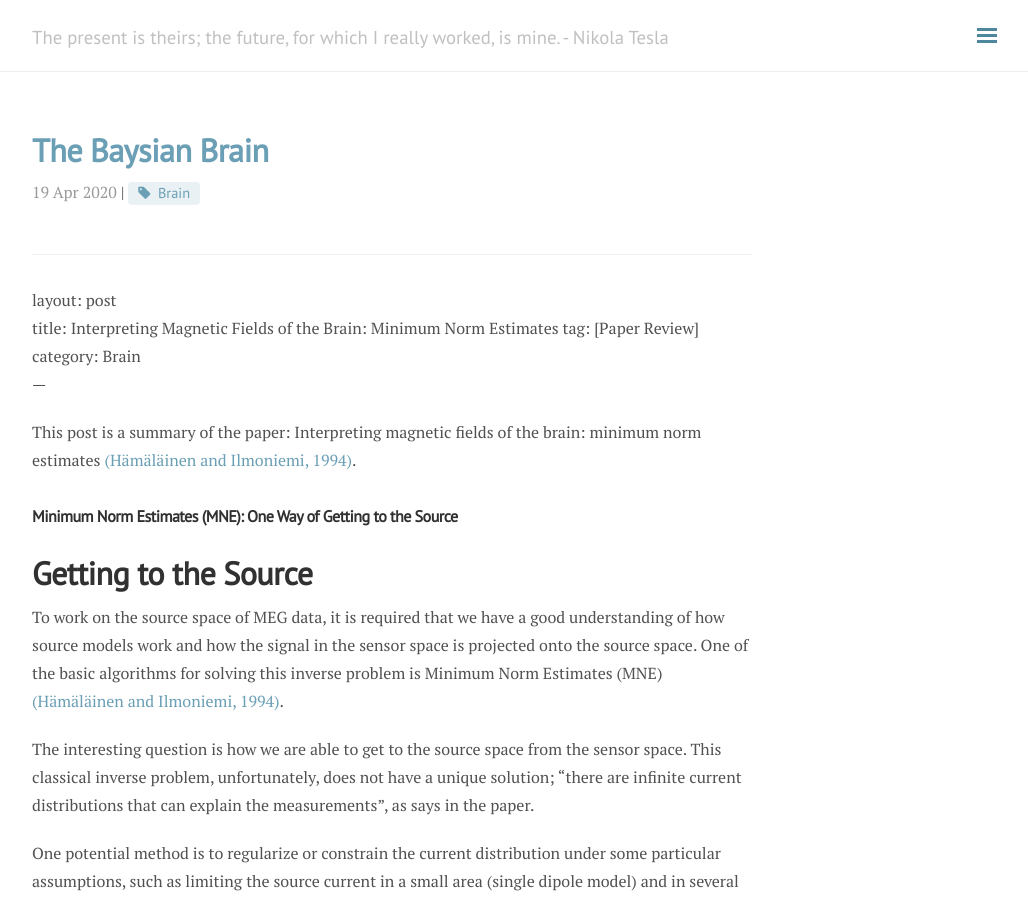
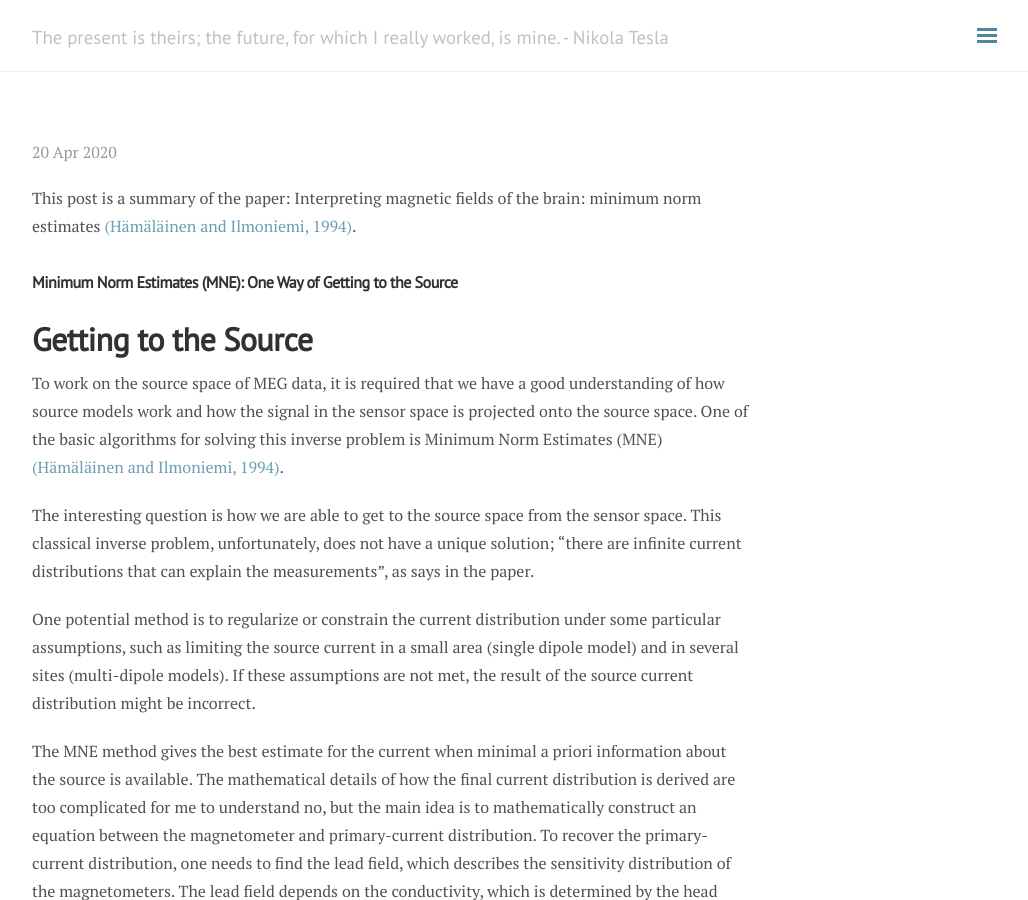
Before and after one commit to andylikescodes/andylikescodes.github.io, a Jekyll site: the page built from _posts/2020-04-19-Minimum-Norm-Estimates.md, in a window 1280 px wide and 900 px high. Shown: the whole window, without its empty margins (248-1276 px from the left). Built offline with Jekyll 4.4.1, drawn with Linux system fonts in a browser that asks for light colours; nearby versions of some CDN libraries; our own code applies the rules of GitHub Pages for plain Markdown files; comment, search, counter and statistics services are not loaded.

Commit message:
_posts/2020-04-19-Minimum-Norm-Estimates.md updated from https://stackedit.io/

```diff
--- a/_posts/2020-04-19-Minimum-Norm-Estimates.md
+++ b/_posts/2020-04-19-Minimum-Norm-Estimates.md
@@ -1,12 +1,7 @@
----
-layout: post
-title: The Baysian Brain
-tag: [Brain]
-category: Brain
----
 ---
 layout: post
 title: Interpreting Magnetic Fields of the Brain: Minimum Norm Estimates
+
 tag: [Paper Review]
 category: Brain
 ---
```
Also changed, not shown: other parts of _posts/2020-04-19-Minimum-Norm-Estimates.md (+3 -3 lines).
